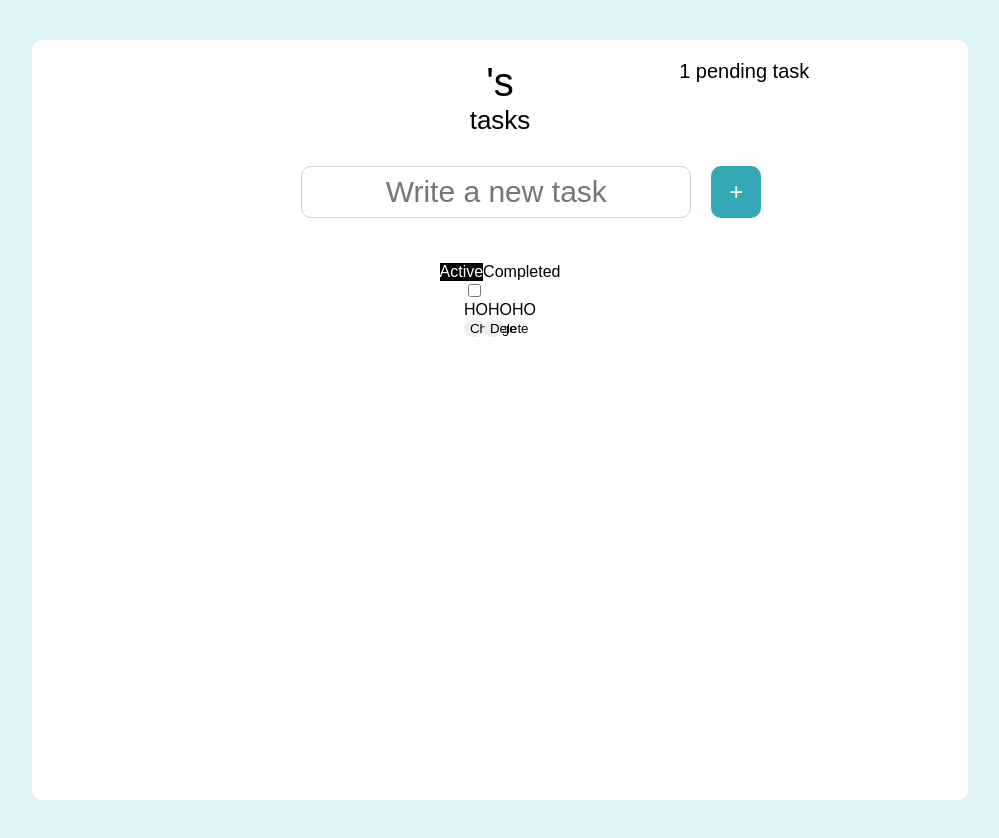
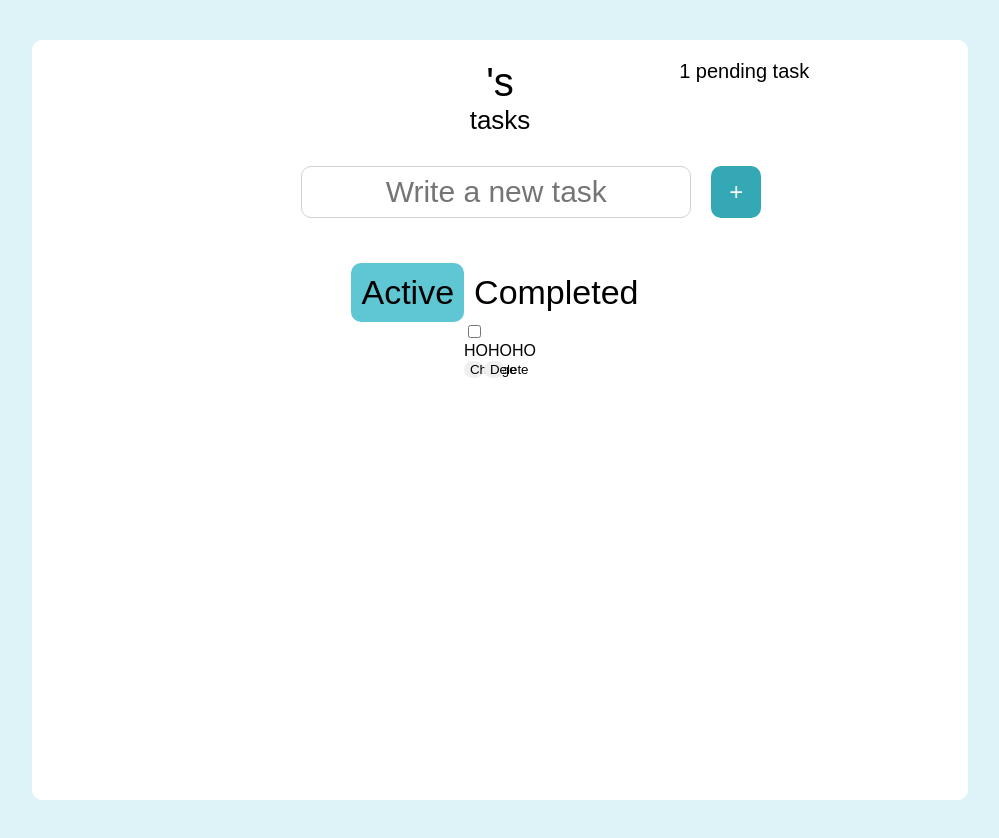
Before and after one commit to xzfantom/react-intensive, a React (Create React App) app: page /to-do in a window 1280 px wide. Shown: the whole page, without its empty margins (140-1139 px from the left). Built offline with nearby package versions, Linux system fonts and the light colour scheme.

Commit message:
feat:add tabs styles

```diff
--- a/src/components/Tabs/Tabs.module.css
+++ b/src/components/Tabs/Tabs.module.css
@@ -2,14 +2,33 @@
   display: flex;
   justify-content: center;
   align-items: center;
+  font-size: 34px;
+}
+
+.tab {
+  padding: 10px;
+  color: black;
+  border-radius: 10px;
+  cursor: pointer;
+}
+.tab:hover {
+  position: relative;
+  top: -3px;
+}
+.tab:active {
+  background-color: #5fc6d3;
+}
+
+.tab:active:hover {
+  background-color: #5fc6d3;
 }
 
 .highlited {
-  color: white;
-  background-color: black;
+  background-color: #5fc6d3;
+  transition: all 0.3s;
 }
 
 .normal {
-  color: black;
   background-color: white;
+  transition: all 0.3s;
 }
--- a/src/components/Tabs/Tabs.tsx
+++ b/src/components/Tabs/Tabs.tsx
@@ -28,7 +28,7 @@ const Tabs: FC<Props> = (props) => {
   return (
     <div className={styles.container}>
       <div
-        className={activeCalss()}
+        className={`${styles.tab} ${activeCalss()}`}
         onClick={() => {
           setActiveTabSlug('active');
         }}
@@ -36,7 +36,7 @@ const Tabs: FC<Props> = (props) => {
         Active
       </div>
       <div
-        className={completedClass()}
+        className={`${styles.tab} ${completedClass()}`}
         onClick={() => {
           setActiveTabSlug('completed');
         }}
--- a/src/components/TaskList/TaskList.module.css
+++ b/src/components/TaskList/TaskList.module.css
@@ -5,3 +5,7 @@
   align-items: center;
   width: 100%;
 }
+
+.taskAndTabsContainer {
+  margin: 0 auto;
+}
--- a/src/components/TaskList/TaskList.tsx
+++ b/src/components/TaskList/TaskList.tsx
@@ -22,7 +22,7 @@ const TaskList: FC = () => {
 
   console.log(allTasksArray);
   return (
-    <div>
+    <div className={styles.taskAndTabsContainer}>
       <Tabs {...propsForTabs} />
       {activeTabSlug === 'active' && (
         <div className={styles.taskContainer}>
```
